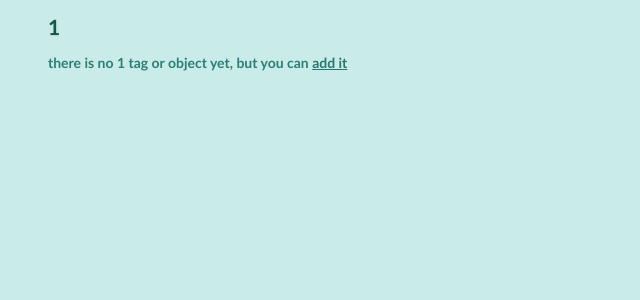
After one commit to klapauciuz/boojum, a Flask app: page /1 in a window 1280 px wide. The commit adds this page. Shown: the top 300 px of the page, without its empty margins (0-640 px from the left). Run offline with Flask 2, Linux system fonts and the light colour scheme; data that the repository does not hold is empty.

Commit message:
tags route, tag page, 404 page

```diff
--- a/main.py
+++ b/main.py
@@ -1,6 +1,6 @@
 import pymongo
 from pymongo import MongoClient
-from flask import Flask, render_template
+from flask import Flask, render_template, abort
 app = Flask(__name__)
 
 client = MongoClient('localhost', 27017)
@@ -14,5 +14,12 @@ objects = db['objects']
 def hello():
     return render_template('index.html', show_tags=[tag['name'] for tag in tags.find()], show_objects=[obj['name'] for obj in objects.find()])
 
+@app.route('/<tag>')
+def tag_page(tag):
+    tags_list = [i_tag['name'] for i_tag in tags.find()]
+    if tag not in tags_list:
+    	return render_template('404.html', show_name=tag)
+    return render_template('tag.html', show_name=tag)
+
 if __name__ == "__main__":
     app.run()
--- /dev/null
+++ b/templates/404.html
@@ -0,0 +1,13 @@
+<!DOCTYPE html>
+<html>
+<head>
+  <title></title>
+  <link rel="stylesheet" type="text/css" href="{{ url_for('static', filename='style.css') }}">
+</head>
+<body>
+<ul>
+<h2>{{ show_name }}</h2>
+<h3>there is no {{ show_name }} tag or object yet, but you can <a href="">add it</a></h3>
+</ul>
+</body>
+</html>
--- a/templates/index.html
+++ b/templates/index.html
@@ -8,7 +8,7 @@
 <ul class="tags">
 <h1>tags</h1>
 {% for tag in show_tags %}
-  <li>{{ tag }}
+  <li><a href="{{ url_for('tag_page', tag=tag) }}">{{ tag }}</a>
 {% endfor %}
 </ul>
 <ul class="objects">
```
Also changed, not shown: templates/tag.html (added, +14 -0 lines).
